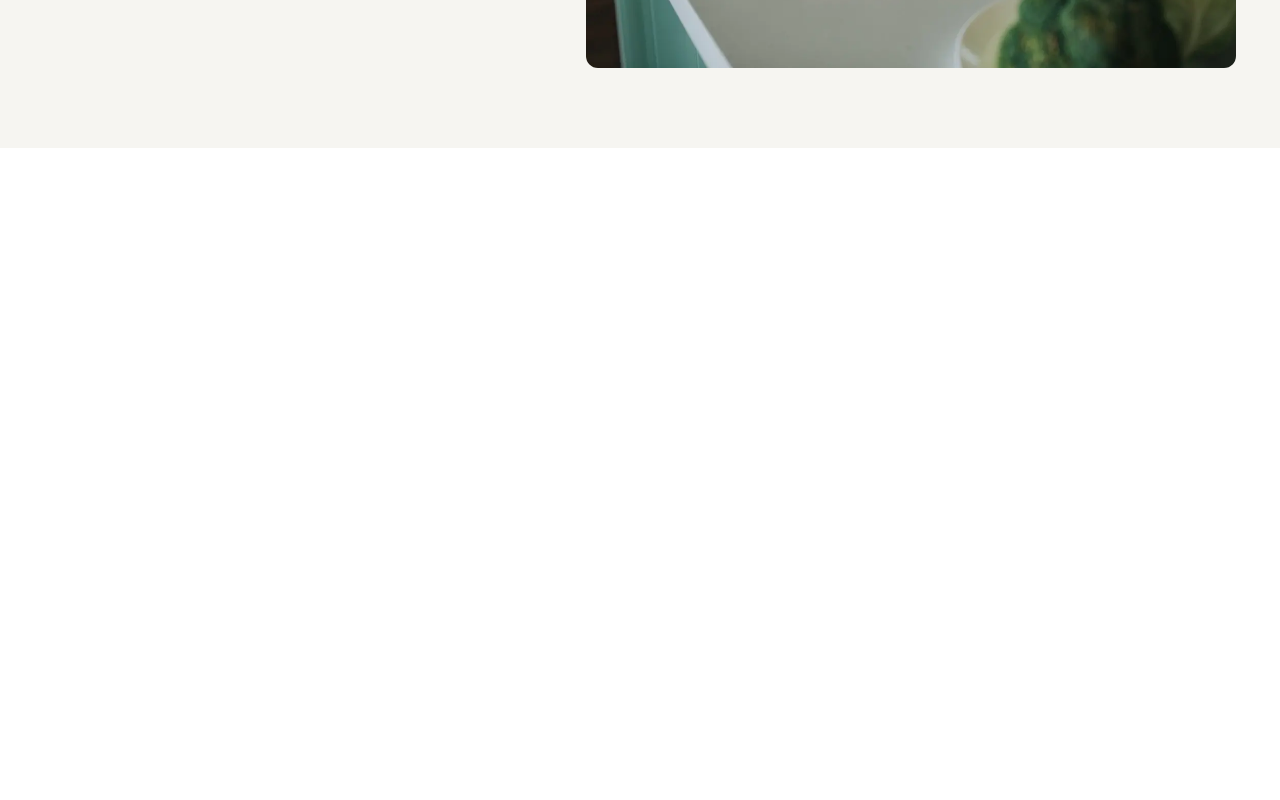
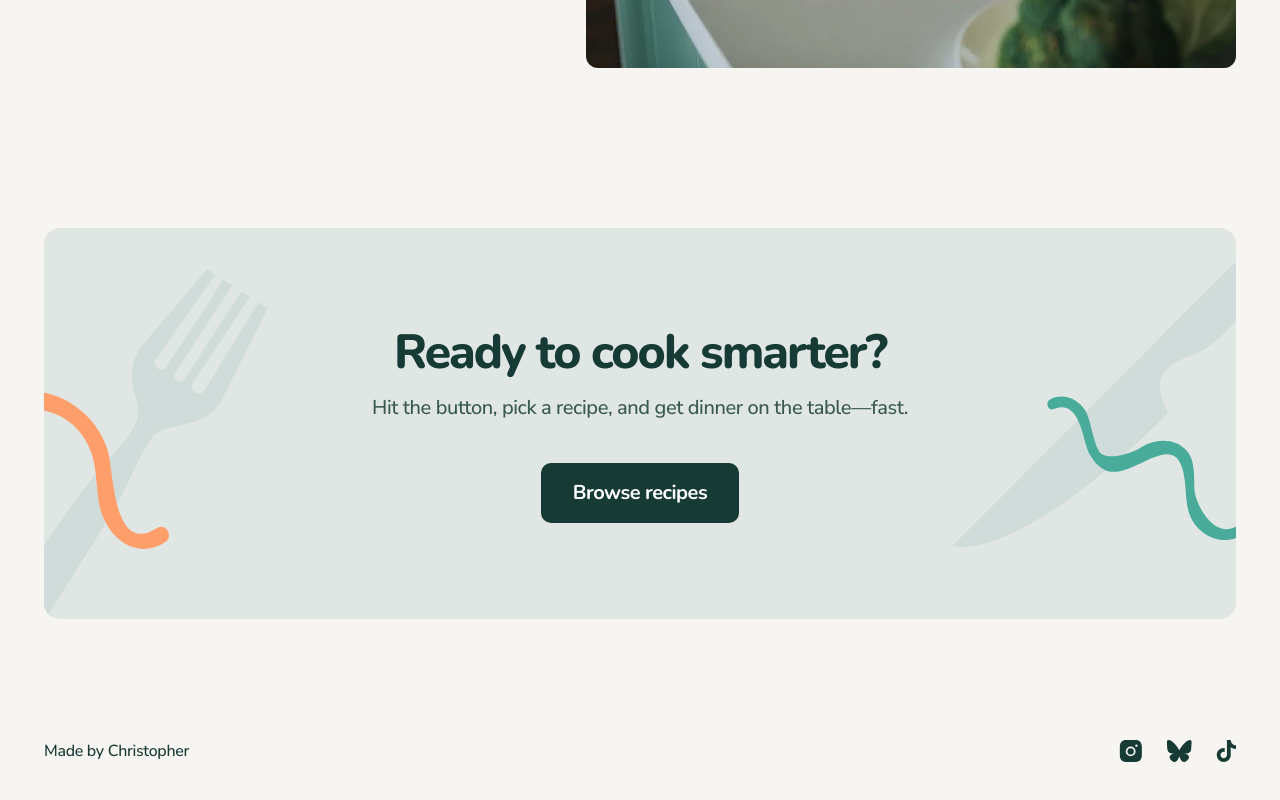
Before and after one commit to chriszeroav/healthy-recipe-website, a Next.js app: page / in a window 1280 px wide. Shown: the part 2059-2859 px from the top of the page. Before the commit the page ends 2207 px from the top, so only its background shows below. Built offline with nearby package versions, Linux system fonts and the light colour scheme.

Commit message:
web: footer, hero page done

```diff
--- a/app/layout.tsx
+++ b/app/layout.tsx
@@ -1,7 +1,7 @@
 import type { Metadata } from "next";
 import { Nunito, Nunito_Sans } from "next/font/google";
 import "./globals.css";
-import { Header } from "@/components/layout";
+import { Footer, Header } from "@/components/layout";
 
 const nunito = Nunito({
   variable: "--font-nunito",
@@ -31,6 +31,7 @@ export default function RootLayout({
         <div className="bg-custom-neutral-100 min-h-dvh flex flex-col">
           <Header />
           {children}
+          <Footer />
         </div>
       </body>
     </html>
--- a/app/page.tsx
+++ b/app/page.tsx
@@ -1,4 +1,5 @@
 import { Features, Hero, QuickRecipes } from "@/components/home";
+import { Banner } from "@/components/layout";
 import { Divider } from "@/components/ui/divider";
 
 export default function Page() {
@@ -8,6 +9,7 @@ export default function Page() {
       <Features />
       <Divider />
       <QuickRecipes />
+      <Banner />
     </main>
   );
 }
--- /dev/null
+++ b/components/layout/views/banner.tsx
@@ -0,0 +1,51 @@
+import React, { FC } from "react";
+import { buttonVariants } from "@/components/ui/button";
+import Link from "next/link";
+import { cn } from "@/lib/utils";
+
+interface BannerProps {}
+
+export const Banner: FC<BannerProps> = () => {
+  return (
+    <section className="px-4 py-10 md:px-8 lg:py-20 max-w-view mx-auto w-full">
+      <div
+        className={cn(
+          "max-w-custom mx-auto w-full overflow-hidden relative z-10",
+          "flex flex-col items-center gap-8 md:gap-10",
+          "px-4 py-12 md:py-20 lg:py-24 text-center",
+          "bg-custom-neutral-200 rounded-2xl"
+        )}
+      >
+        <div className="flex flex-col gap-3">
+          <h2 className="text-preset-2-mobile md:text-preset-2 text-custom-neutral-900">
+            Ready to cook smarter?
+          </h2>
+          <p className="text-preset-6 text-custom-neutral-600">
+            Hit the button, pick a recipe, and get dinner on the table—fast.
+          </p>
+        </div>
+        <Link
+          className={buttonVariants({
+            size: "large",
+            className: "text-preset-5",
+          })}
+          href="/recipes"
+        >
+          Browse recipes
+        </Link>
+
+        <img
+          className="hidden md:block absolute md:-top-12 md:-right-2 -z-10 md:size-[170px] lg:size-[340px] lg:top-5 lg:-right-14"
+          src="/pattern-knife.svg"
+          alt="Pattern Knife Decoration"
+        />
+
+        <img
+          className="hidden md:block absolute md:-bottom-10 md:-left-12 -z-10 md:w-[180px] lg:w-[314px] lg:-bottom-8 lg:-left-20"
+          src="/pattern-fork.svg"
+          alt="Pattern Fork Decoration"
+        />
+      </div>
+    </section>
+  );
+};
--- /dev/null
+++ b/components/layout/views/footer.tsx
@@ -0,0 +1,28 @@
+import React, { FC } from "react";
+import { BlueskyIcon, InstagramIcon, TikTokIcon } from "@/components/ui/icons";
+import Link from "next/link";
+
+interface FooterProps {}
+
+export const Footer: FC<FooterProps> = () => {
+  return (
+    <footer className="px-4 py-10 md:px-8 max-w-view mx-auto w-full">
+      <div className="max-w-custom mx-auto w-full flex items-center justify-between">
+        <p className="text-preset-9 text-custom-neutral-900">
+          Made by Christopher
+        </p>
+        <ul className="flex items-center gap-6">
+          <Link href="#">
+            <InstagramIcon className="text-custom-neutral-900" />
+          </Link>
+          <Link href="#">
+            <BlueskyIcon className="text-custom-neutral-900" />
+          </Link>
+          <Link href="#">
+            <TikTokIcon className="text-custom-neutral-900" />
+          </Link>
+        </ul>
+      </div>
+    </footer>
+  );
+};
--- a/components/layout/views/views.ts
+++ b/components/layout/views/views.ts
@@ -1 +1,3 @@
 export * from "./header";
+export * from "./banner";
+export * from "./footer";
--- /dev/null
+++ b/components/ui/icons/bluesky.tsx
@@ -0,0 +1,28 @@
+import { FC, SVGProps } from "react";
+
+interface BlueskyIconProps extends SVGProps<SVGSVGElement> {}
+
+export const BlueskyIcon: FC<BlueskyIconProps> = (props) => {
+  return (
+    <svg
+      xmlns="http://www.w3.org/2000/svg"
+      width="26"
+      height="22"
+      fill="none"
+      viewBox="0 0 26 22"
+      {...props}
+    >
+      <g clipPath="url(#bluesky-clip)">
+        <path
+          fill="currentColor"
+          d="M6.22 1.48c2.865 2.151 5.946 6.512 7.077 8.852 1.132-2.34 4.213-6.7 7.077-8.851 2.067-1.552 5.416-2.753 5.416 1.068 0 .763-.437 6.41-.694 7.327-.892 3.187-4.142 4-7.032 3.508 5.053.86 6.338 3.709 3.562 6.557-5.272 5.41-7.578-1.357-8.17-3.091-.107-.318-.158-.467-.159-.34 0-.127-.051.022-.16.34-.59 1.734-2.896 8.502-8.169 3.091-2.776-2.848-1.49-5.697 3.563-6.557-2.891.492-6.141-.321-7.033-3.508-.257-.917-.694-6.564-.694-7.327 0-3.82 3.35-2.62 5.416-1.068Z"
+        />
+      </g>
+      <defs>
+        <clipPath id="bluesky-clip">
+          <path fill="#fff" d="M.844 0H25.75v22H.844z" />
+        </clipPath>
+      </defs>
+    </svg>
+  );
+};
--- a/components/ui/icons/index.ts
+++ b/components/ui/icons/index.ts
@@ -4,3 +4,8 @@ export * from "./menu";
 export * from "./minimum-fuss-icon";
 export * from "./whole-food-recipes-icon";
 export * from "./search-in-seconds-icon";
+
+//SOCIAL
+export * from "./instagram";
+export * from "./bluesky";
+export * from "./tiktok";
--- /dev/null
+++ b/components/ui/icons/instagram.tsx
@@ -0,0 +1,29 @@
+import { FC, SVGProps } from "react";
+
+interface InstagramIconProps extends SVGProps<SVGSVGElement> {}
+
+export const InstagramIcon: FC<InstagramIconProps> = (props) => {
+  return (
+    <svg
+      xmlns="http://www.w3.org/2000/svg"
+      width="23"
+      height="22"
+      fill="none"
+      viewBox="0 0 23 22"
+      {...props}
+    >
+      <path
+        fill="currentColor"
+        fillRule="evenodd"
+        d="M11.664 8.198a3.19 3.19 0 0 0-3.187 3.184 3.188 3.188 0 0 0 6.374 0 3.188 3.188 0 0 0-3.187-3.184Z"
+        clipRule="evenodd"
+      />
+      <path
+        fill="currentColor"
+        fillRule="evenodd"
+        d="M17.476 6.842c-.66 0-1.198-.535-1.198-1.191a1.198 1.198 0 0 1 2.396 0c0 .656-.538 1.191-1.198 1.191Zm-5.812 9.461a4.928 4.928 0 0 1-4.924-4.92 4.928 4.928 0 0 1 4.924-4.922 4.927 4.927 0 0 1 4.923 4.921 4.927 4.927 0 0 1-4.923 4.921ZM16.727 0H6.96C3.303 0 .844 2.573.844 6.403v9.194C.844 19.426 3.303 22 6.96 22h9.766c3.659 0 6.118-2.574 6.118-6.403V6.403c0-3.83-2.458-6.403-6.117-6.403Z"
+        clipRule="evenodd"
+      />
+    </svg>
+  );
+};
--- /dev/null
+++ b/components/ui/icons/tiktok.tsx
@@ -0,0 +1,21 @@
+import { FC, SVGProps } from "react";
+
+interface TikTokIconProps extends SVGProps<SVGSVGElement> {}
+
+export const TikTokIcon: FC<TikTokIconProps> = (props) => {
+  return (
+    <svg
+      xmlns="http://www.w3.org/2000/svg"
+      width="20"
+      height="22"
+      fill="none"
+      viewBox="0 0 20 22"
+      {...props}
+    >
+      <path
+        fill="currentColor"
+        d="M20 9.023h-.043c-1.977 0-3.781-.601-5.242-1.675v7.691c0 3.867-3.137 6.961-7.004 6.961A6.932 6.932 0 0 1 .75 15.04c0-3.868 3.094-7.005 6.96-7.005.345 0 .645.043.99.086v3.867a2.664 2.664 0 0 0-.99-.172c-1.76 0-3.222 1.461-3.222 3.223 0 1.762 1.461 3.223 3.223 3.223 1.762 0 3.223-1.461 3.223-3.223V0h3.78v.086c0 .3 0 .602.087.902a5.226 5.226 0 0 0 2.32 3.438c.817.558 1.805.86 2.836.86H20v3.737Z"
+      />
+    </svg>
+  );
+};
```
